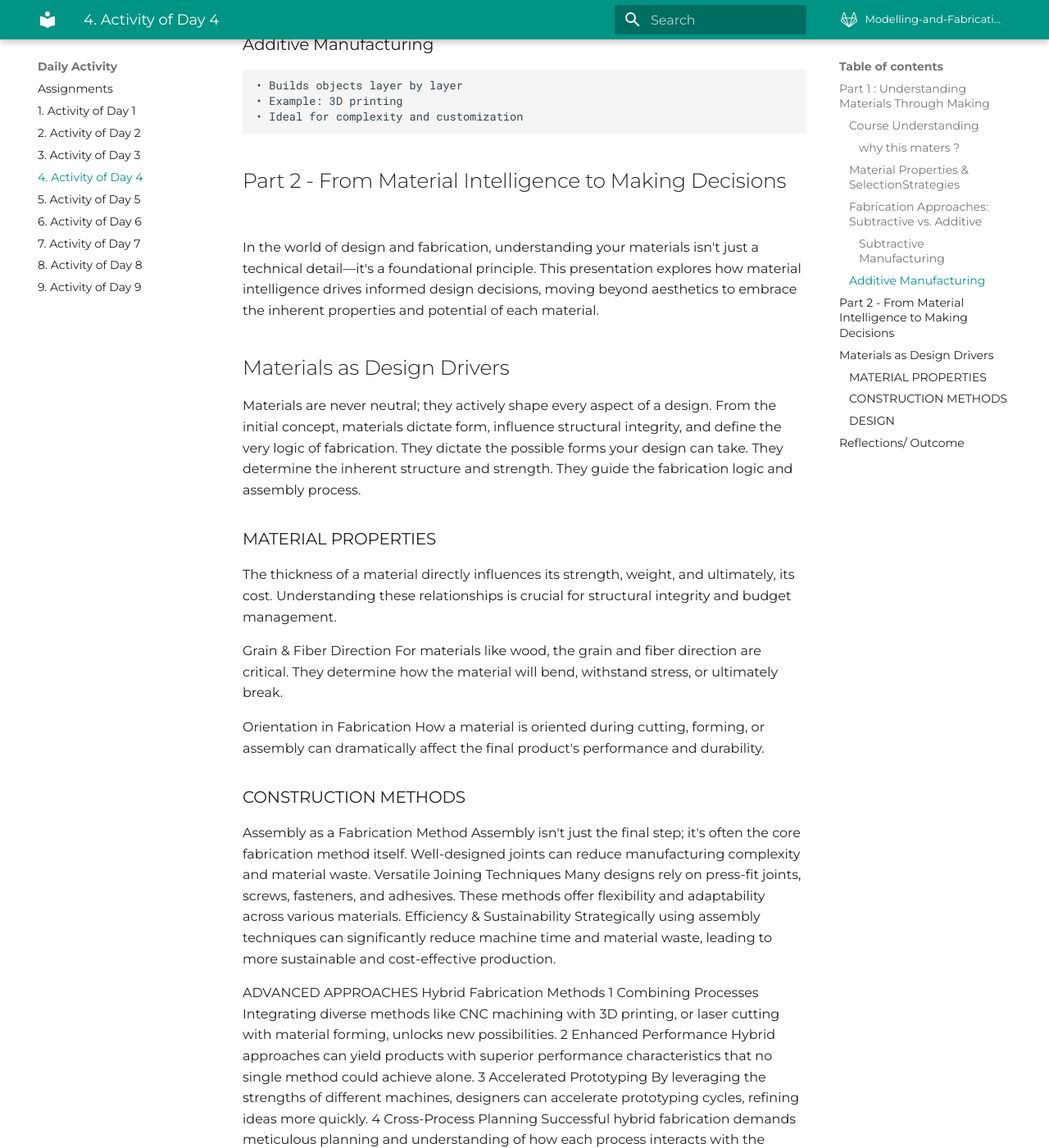
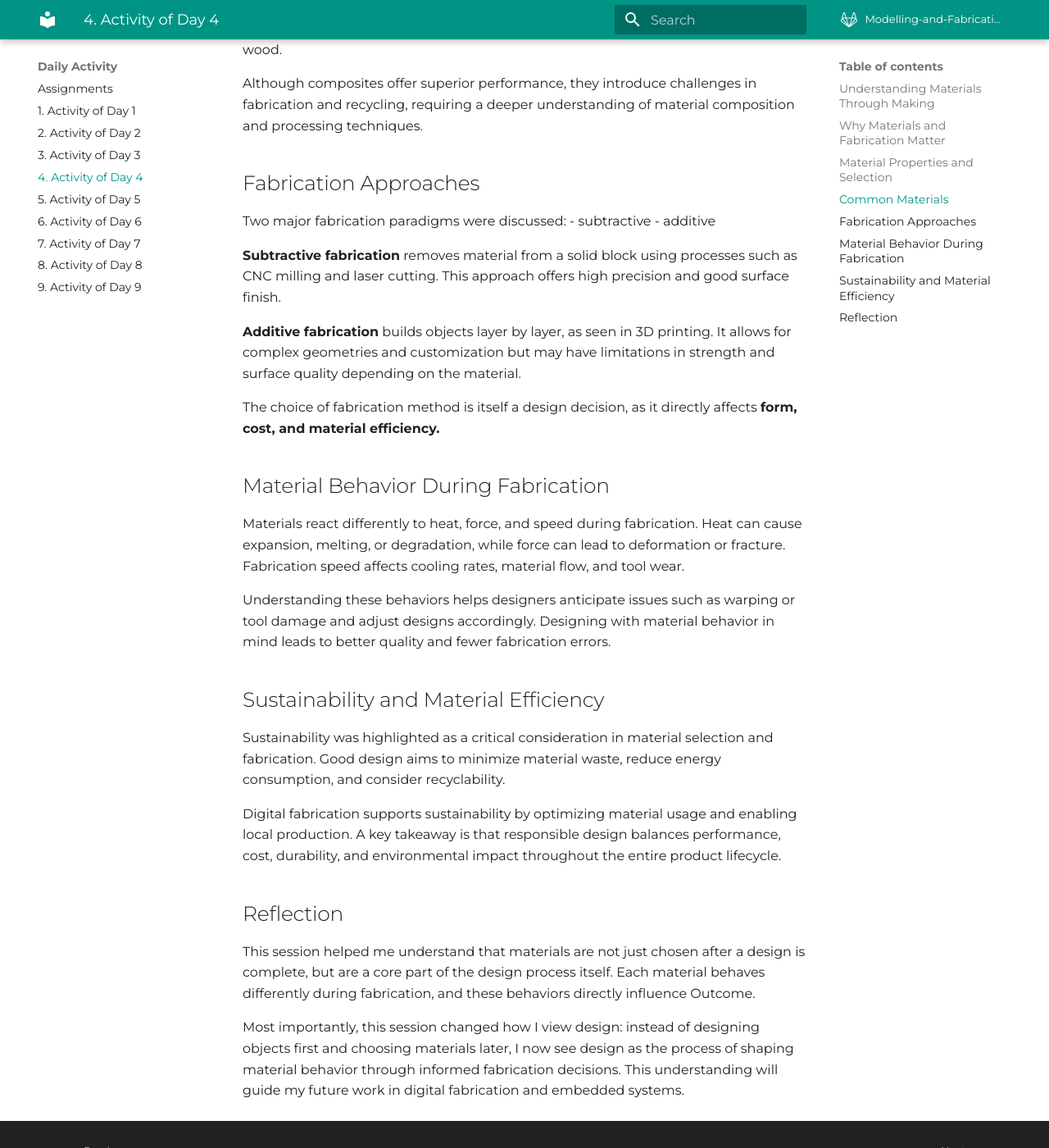
Before and after one commit to AndrinahKaunda/Modelling-and-Fabrication, an MkDocs documentation site: the page built from docs/Daily-Activity/day_4.md, in a window 1280 px wide and 1400 px high, scrolled down 1678 px. Shown: the whole window at 82% size. Built offline with MkDocs 1.6.1 and Material for MkDocs 9.7.7, drawn with Linux system fonts in a browser that asks for light colours; comment, search, counter and statistics services are not loaded; some of the changed text lies outside the part shown.

Commit message:
final commits

```diff
--- a/docs/Daily-Activity/day_4.md
+++ b/docs/Daily-Activity/day_4.md
@@ -1,147 +1,81 @@
 # 4. Activity of Day 4
 
-        Materials & Fabrication Methods
+## Understanding Materials Through Making
 
-## Part 1 : Understanding Materials Through Making
-
-### Course Understanding
-
-This section explores critical intersection of materials and fabrication methods, revealing how understanding these elements is fundamental to exceptional design and engineering.
-From the initial concept, materials dictate form, influence structural integrity, and define the very logic of fabrication.
-They dictate the possible forms your design can take.
-They determine the inherent structure and strength.
-They guide the fabrication logic and assembly process.
-
-#### why this maters ?
-Materials are the foundation of what we create. They dictate durability, functionality, and even sustainability. The
-choices made here ripple through the entire product lifecycle.
-• Materials define what is possible, durable, and sustainable.
-• Fabrication methods influence form, accuracy, and cost.
-• Design decisions must align material + process for optimal results
-
-### Material Properties & SelectionStrategies
-1) Key Material Properties:
-• Strength & Flexibility
-• Density
-• Thermal & Electrical Behavior
-2) Selection Depends On:
-• Intended Function
-• Fabrication Method
-• Environment of Use
-
-MATERIAL PROPERTIES
-The thickness of a material directly influences its
-strength, weight, and ultimately, its cost.
-Understanding these relationships is crucial for
-structural integrity and budget management.
-
-Grain & Fiber Direction
-For materials like wood, the grain and fiber
-direction are critical. They determine how the
-material will bend, withstand stress, or ultimately
-break.
-
-Orientation in Fabrication
-How a material is oriented during cutting, forming, or assembly can dramatically affect the final
-product's performance and durability.
+This session focuses on understanding the relationship between materials and fabrication methods and how this relationship directly affects design outcomes. Rather than treating materials as passive elements, the session emphasizes that materials actively shape what can be designed, how it is fabricated, and how it performs over time.
 
 
-!!! note:
-Choose materials based on performance requirements, not just aesthetic
-appeal
+## Why Materials and Fabrication Matter
 
--Wood was considered for its natural strength and suitability for laser cutting and CNC routing, with attention to grain direction.
-
--Plastics were selected for lightweight applications but required careful heat management during fabrication.
-
--Metals were identified for high-strength applications despite higher cost and energy requirements.
-
--Composites were evaluated for high performance where strength-to-weight ratio was critical.
-
-### Fabrication Approaches: Subtractive vs. Additive
-
-#### Subtractive Manufacturing
-    • Removes material from a block
-    • Examples: CNC milling, laser cutting
-    • Excels in precision and surface finish
-
-### Additive Manufacturing
-    • Builds objects layer by layer
-    • Example: 3D printing
-    • Ideal for complexity and customization
-
-## Part 2 - From Material Intelligence to Making Decisions
-
-In the world of design and fabrication, understanding your materials isn't
-just a technical detail—it's a foundational principle. This presentation
-explores how material intelligence drives informed design decisions,
-moving beyond aesthetics to embrace the inherent properties and
-potential of each material.
-
-## Materials as Design Drivers
-Materials are never neutral; they actively shape every aspect of a
-design. From the initial concept, materials dictate form, influence
-structural integrity, and define the very logic of fabrication.
-They dictate the possible forms your design can take.
-They determine the inherent structure and strength.
-They guide the fabrication logic and assembly process.
-
-### MATERIAL PROPERTIES
-The thickness of a material directly influences its
-strength, weight, and ultimately, its cost.
-Understanding these relationships is crucial for
-structural integrity and budget management.
-
-Grain & Fiber Direction
-For materials like wood, the grain and fiber
-direction are critical. They determine how the
-material will bend, withstand stress, or ultimately
-break.
-
-Orientation in Fabrication
-How a material is oriented during cutting, forming, or assembly can dramatically affect the final
-product's performance and durability.
-
-### CONSTRUCTION METHODS
-Assembly as a Fabrication Method
-Assembly isn't just the final step; it's often the core fabrication method itself. Well-designed
-joints can reduce manufacturing complexity and material waste.
-Versatile Joining Techniques
-Many designs rely on press-fit joints, screws, fasteners, and adhesives. These methods
-offer flexibility and adaptability across various materials.
-Efficiency & Sustainability
-Strategically using assembly techniques can significantly reduce machine time and
-material waste, leading to more sustainable and cost-effective production.
+Materials are the foundation of everything we create. The choice of material influences **strength, durability, cost, accuracy, and sustainability**. At the same time, fabrication methods place constraints on form and precision, meaning that design decisions must always align with both the material and the process used to shape it.
 
 
-ADVANCED APPROACHES
-Hybrid Fabrication Methods
-1
-Combining Processes
-Integrating diverse methods like CNC machining with 3D printing, or laser cutting with material forming, unlocks new possibilities.
-2
-Enhanced Performance
-Hybrid approaches can yield products with superior performance characteristics that no single method could achieve alone.
-3
-Accelerated Prototyping
-By leveraging the strengths of different machines, designers can accelerate prototyping cycles, refining ideas more quickly.
-4
-Cross-Process Planning
-Successful hybrid fabrication demands meticulous planning and understanding of how each process interacts with the materials.
+## Material Properties and Selection
 
-### DESIGN
+Material selection is driven by functional and environmental requirements rather than appearance alone. Important properties such as **strength, flexibility, density, and thermal or electrical behavior** determine whether a material is suitable for a specific application.
 
-Precision vs. Expressiveness
-Digital fabrication tools offer unparalleled precision, capable of achieving tight tolerances. However, real-world materials inherently introduce variation.
-The Designer's Choice:
-Tight Tolerances: Pursuing absolute accuracy for critical functional
-components.
-Expressive Imperfections: Embracing natural variations and
-crafting them into the aesthetic and character of the design.
+The selection process must consider the intended function, the fabrication method, and the environment of use. Choosing materials strategically ensures that the final product performs as expected and can be fabricated efficiently.
 
-## Reflections/ Outcome
-Understanding how materials react to external forces during fabrication
-is crucial for predictable outcomes and quality control.
-The main outcome was developing a material-first mindset, where design decisions are informed by material behavior and fabrication constraints. This approach leads to more efficient, sustainable, and reliable designs while reducing fabrication errors and material waste.
 
-Good design balances performance, Cost, Durability & Lifecycle: Good design balances performance, cost, and responsibility. It considers material price, tooling, fabrication time, and the product's entire lifecycle from use to end-of-life. Can the design do more with less material? This question drives innovation in sustainable design.
+## Common Materials
+
+- Wood
+
+Wood is a natural and renewable material widely used in digital fabrication. Its grain direction affects both strength and appearance, making orientation an important design consideration. Wood is sensitive to moisture and therefore requires proper finishing and treatment.
+
+Common fabrication processes include CNC routing and laser cutting, making wood ideal for furniture, architectural models, and rapid prototyping.
+
+- Plastics
+
+Plastics are lightweight and highly adaptable, with different types such as thermoplastics and thermosets offering a wide range of properties.
+They are commonly used in 3D printing, laser cutting, and CNC milling.
+
+However, plastics are highly sensitive to heat, which can cause melting, warping, or deformation if not carefully controlled during fabrication.
+
+
+- Metals
+
+Metals are used when high strength, durability, and precision are required. Materials such as aluminum, steel, and brass are common in engineering and industrial applications.
+
+Metal fabrication often requires CNC milling or sheet metal forming and demands high precision, strong tools, and more energy. While metals offer excellent performance, they also come with higher cost and fabrication complexity.
+
+
+- Composites
+
+Composites combine multiple materials to achieve enhanced properties, such as high strength-to-weight ratios. Examples include fiberglass, carbon fiber, and laminated wood.
+
+Although composites offer superior performance, they introduce challenges in fabrication and recycling, requiring a deeper understanding of material composition and processing techniques.
+
+
+## Fabrication Approaches
+
+Two major fabrication paradigms were discussed:
+- subtractive
+- additive
+
+**Subtractive fabrication** removes material from a solid block using processes such as CNC milling and laser cutting. This approach offers high precision and good surface finish.
+
+**Additive fabrication** builds objects layer by layer, as seen in 3D printing. It allows for complex geometries and customization but may have limitations in strength and surface quality depending on the material.
+
+The choice of fabrication method is itself a design decision, as it directly affects **form, cost, and material efficiency.**
+
+
+## Material Behavior During Fabrication
+
+Materials react differently to heat, force, and speed during fabrication. Heat can cause expansion, melting, or degradation, while force can lead to deformation or fracture. Fabrication speed affects cooling rates, material flow, and tool wear.
+
+Understanding these behaviors helps designers anticipate issues such as warping or tool damage and adjust designs accordingly. Designing with material behavior in mind leads to better quality and fewer fabrication errors.
+
+
+## Sustainability and Material Efficiency
+
+Sustainability was highlighted as a critical consideration in material selection and fabrication. Good design aims to minimize material waste, reduce energy consumption, and consider recyclability.
+
+Digital fabrication supports sustainability by optimizing material usage and enabling local production. A key takeaway is that responsible design balances performance, cost, durability, and environmental impact throughout the entire product lifecycle.
+
+
+## Reflection
+
+This session helped me understand that materials are not just chosen after a design is complete, but are a core part of the design process itself. Each material behaves differently during fabrication, and these behaviors directly influence Outcome.
+
+Most importantly, this session changed how I view design: instead of designing objects first and choosing materials later, I now see design as the process of shaping material behavior through informed fabrication decisions. This understanding will guide my future work in digital fabrication and embedded systems.
```
Also changed, not shown: docs/Daily-Activity/day_1.md (+6 -40 lines), docs/Daily-Activity/day_3.md (+21 -19 lines), docs/Daily-Activity/day_5.md (+29 -21 lines), docs/Daily-Activity/day_6.md (+9 -9 lines), docs/Daily-Activity/day_7.md (+57 -131 lines), docs/images/day_1/liveSite.png (added), docs/images/day_3/footprint.png (added), docs/images/day_3/sketch4.png.
